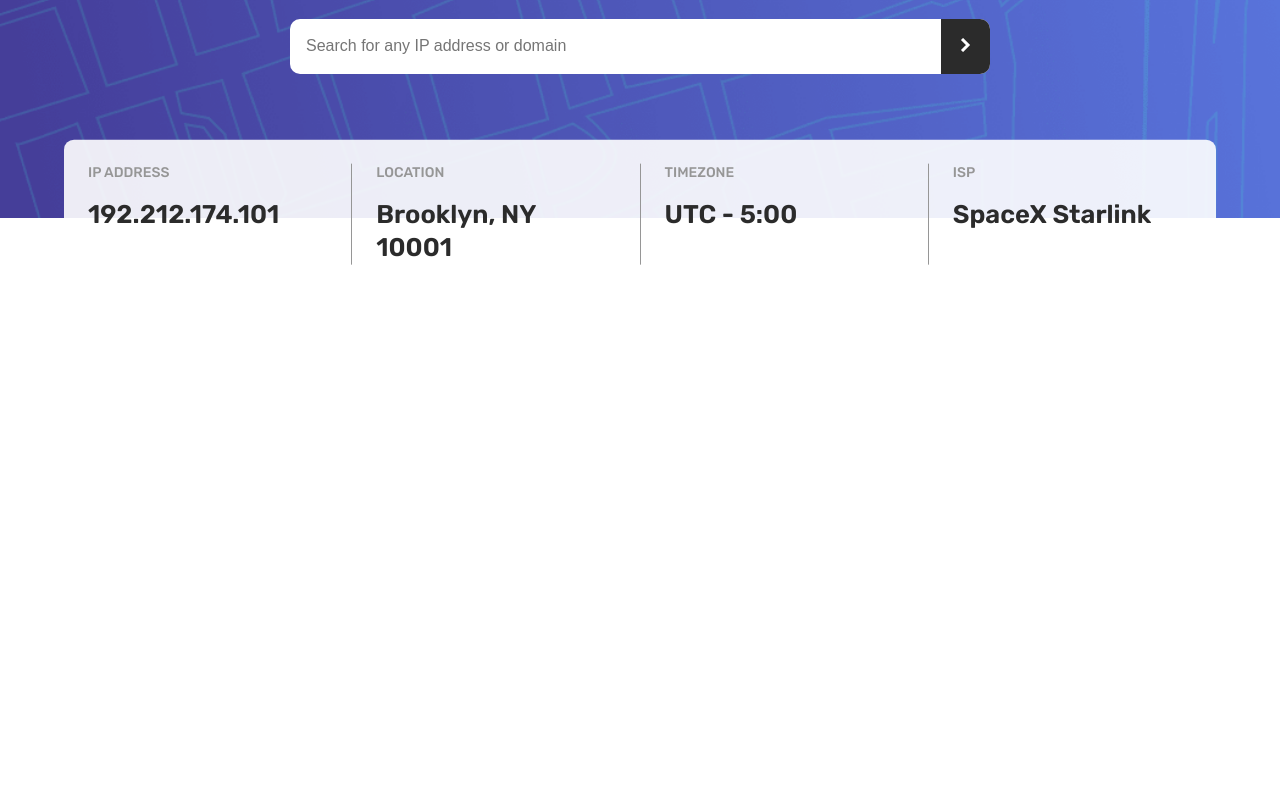
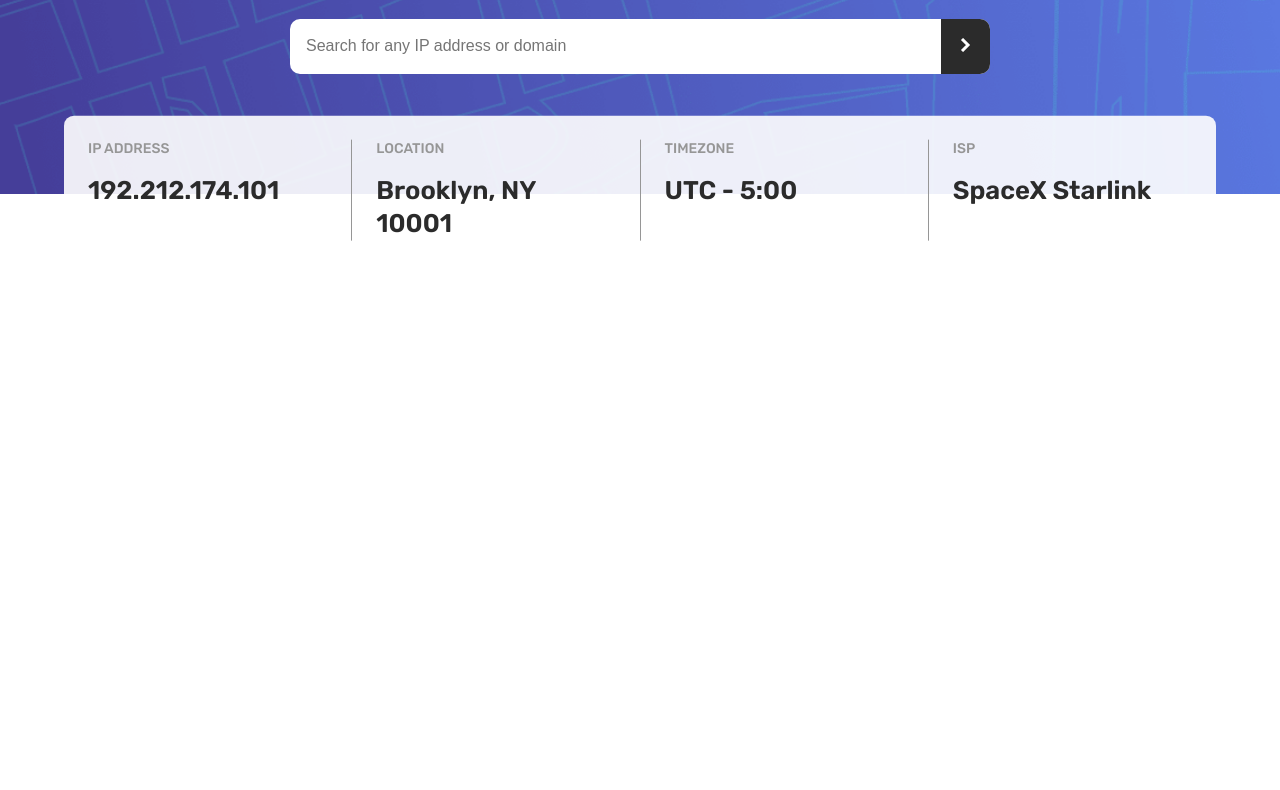
Before and after one commit to kcde/ip-tracker, a plain HTML site: page index.html in a window 1280 px wide. Shown: the part 87-877 px from the top of the page. Drawn offline with nearby package versions, Linux system fonts and the light colour scheme; no server answers.

Commit message:
final headers adjustment

```diff
--- a/styles/style.css
+++ b/styles/style.css
@@ -130,7 +130,7 @@ header {
 
 @media (min-width: 768px) {
     header {
-        padding-bottom: 9rem;
+        padding-bottom: 7.5rem;
     }
 
     .ip-address-info {
```
